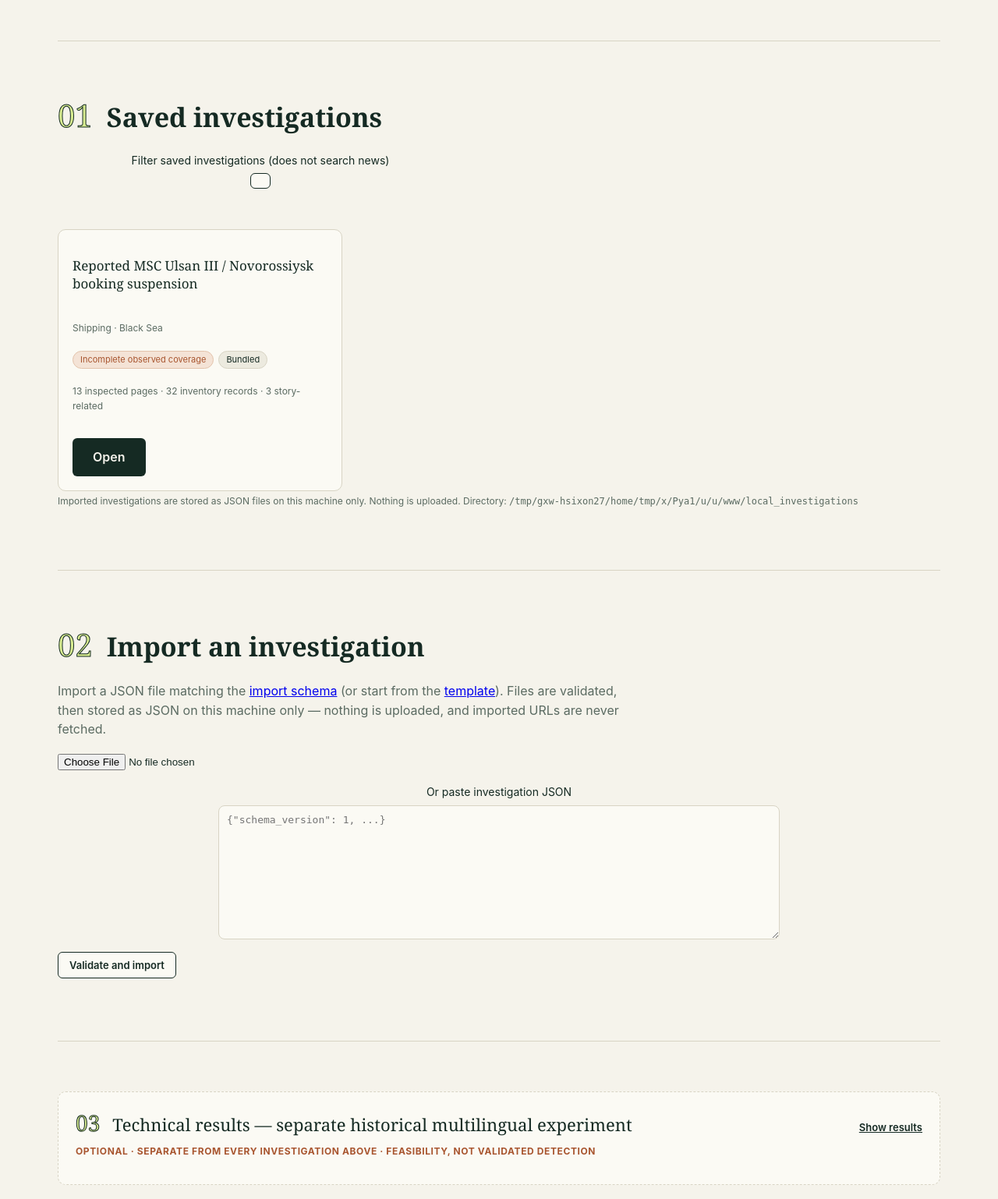
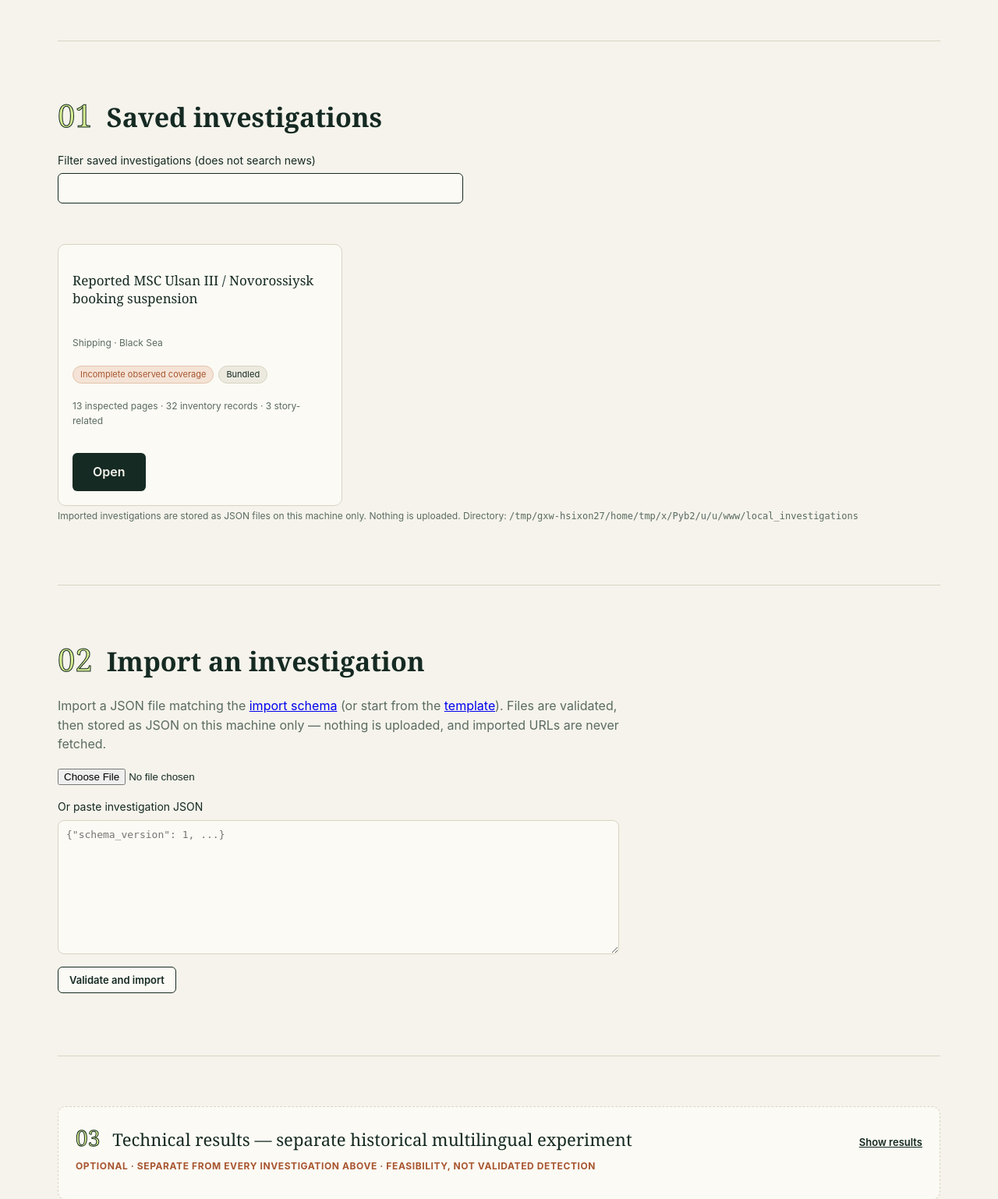
Before and after one commit to maxspiv/before-the-headline, a Flask app: page / in a window 1280 px wide. Shown: the part 346-1884 px from the top of the page at 78% size. Run offline with Flask 3, Linux system fonts and the light colour scheme.

Commit message:
Fix home search/paste control layout
Co-Authored-By: Devin AI <158243242+devin-ai-integration[bot]@users.noreply.github.com>

```diff
--- a/static/app.css
+++ b/static/app.css
@@ -322,8 +322,9 @@ button:hover { background: var(--lime); }
 
 .brand-link { color: var(--ivory); text-decoration: none; margin-right: 12px; font-size: 16px; }
 .brand-link:hover { color: var(--lime); }
-.search-control { display: flex; flex-direction: column; gap: 6px; max-width: 520px; }
-.search-control input[type="search"] {
+.control.search-control, .control.import-paste { display: flex; flex-direction: column; align-items: stretch; gap: 6px; cursor: text; }
+.control.search-control { max-width: 520px; }
+.control.search-control input[type="search"] { width: 100%; height: auto;
   font-family: var(--sans); font-size: 15px; padding: 9px 12px;
   border: 1px solid var(--forest); border-radius: 6px; background: var(--card);
   color: var(--forest);
@@ -336,7 +337,7 @@ button:hover { background: var(--lime); }
   padding: 10px; border: 1px solid var(--line); border-radius: 8px;
   background: var(--card); color: var(--forest);
 }
-.import-paste { display: flex; flex-direction: column; gap: 6px; }
+.control.import-paste textarea { width: 100%; box-sizing: border-box; }
 .import-errors { color: var(--rust); font-size: 13px; }
 #import-result a { color: var(--rust); font-weight: 600; }
 .dialog-section table { border-collapse: collapse; width: 100%; font-size: 13px; }
```
